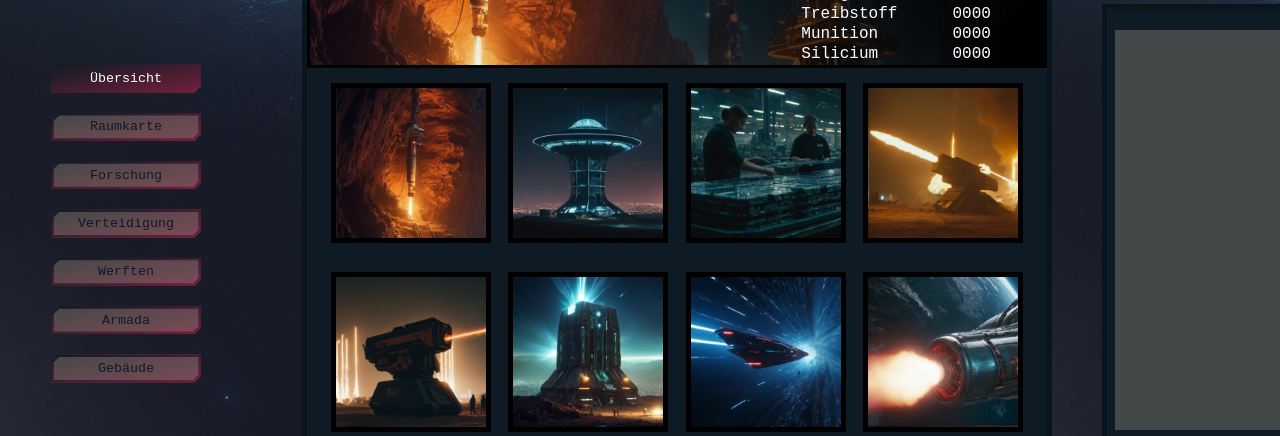
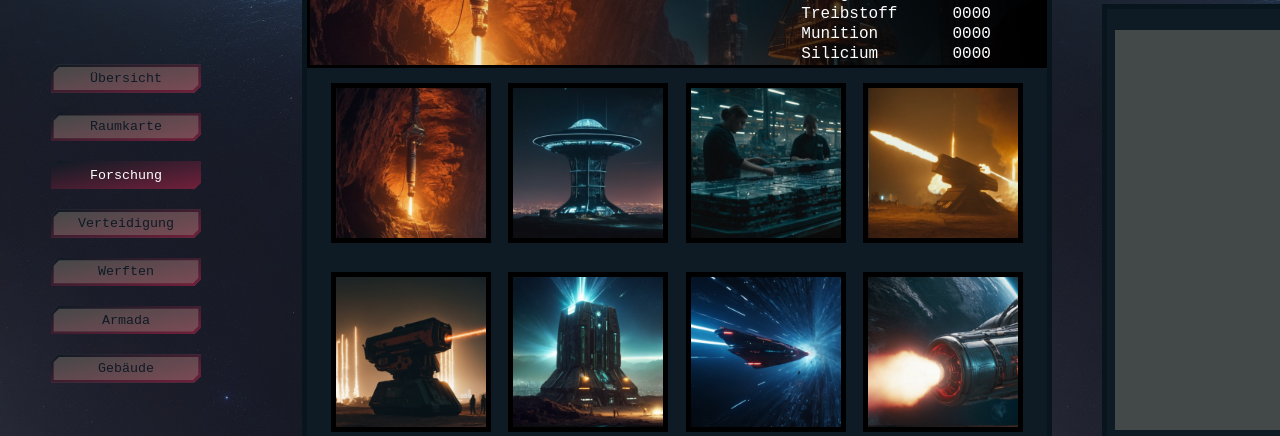
Before and after one commit to Freeman010/Gruppenprojektfmm, a plain HTML site: page src/forschung.html in a window 1280 px wide. Shown: the part 364-800 px from the top of the page. Drawn offline with Linux system fonts and the light colour scheme; files whose address does not match are found by name.

Commit message:
button fixes forschungsseite

```diff
--- a/css/forschung.css
+++ b/css/forschung.css
@@ -1,8 +1,4 @@
 @import url(../Grundstruktur/colors.css);
-
-/* Buttons */
-/* Muss in jeder Seite eingefügt werden, da der button durch die home.css sonst immer
-gehighlighted ist */
 
 .researchheader {
   border: solid rgb(0, 0, 0);
@@ -70,9 +66,6 @@ gehighlighted ist */
   padding: 5px;
 }
 
-.researchoverview > div > img:hover {
-}
-
 .researchfooter {
   display: flex;
 }
@@ -86,3 +79,17 @@ gehighlighted ist */
   height: 50%;
   flex: 1;
 }
+
+.forschung {
+  --background-color: linear-gradient(to bottom right, #0e1b24, #72203b);
+  color: white;
+}
+
+/* Muss in jeder Seite eingefügt werden, da der button durch die home.css sonst immer
+gehighlighted ist */
+
+.uebersicht {
+  --background-color: var(--tertiary-color);
+  --border-color: linear-gradient(to bottom right, #0e1b24, #72203b);
+  color: #0e1b24;
+}
--- a/src/forschung.html
+++ b/src/forschung.html
@@ -7,9 +7,9 @@
       rel="stylesheet"
       href="/Fonts/Oxanium/Oxanium-VariableFont_wght.ttf"
     />
+    <title>Forschung</title>
+    <link rel="stylesheet" href="../css/home.css" />
     <link rel="stylesheet" href="../css/forschung.css" />
-    <title>Home</title>
-    <link rel="stylesheet" href="../css/home.css" />
     <link
       rel="stylesheet"
       href="https://cdnjs.cloudflare.com/ajax/libs/font-awesome/6.5.1/css/all.min.css"
```
